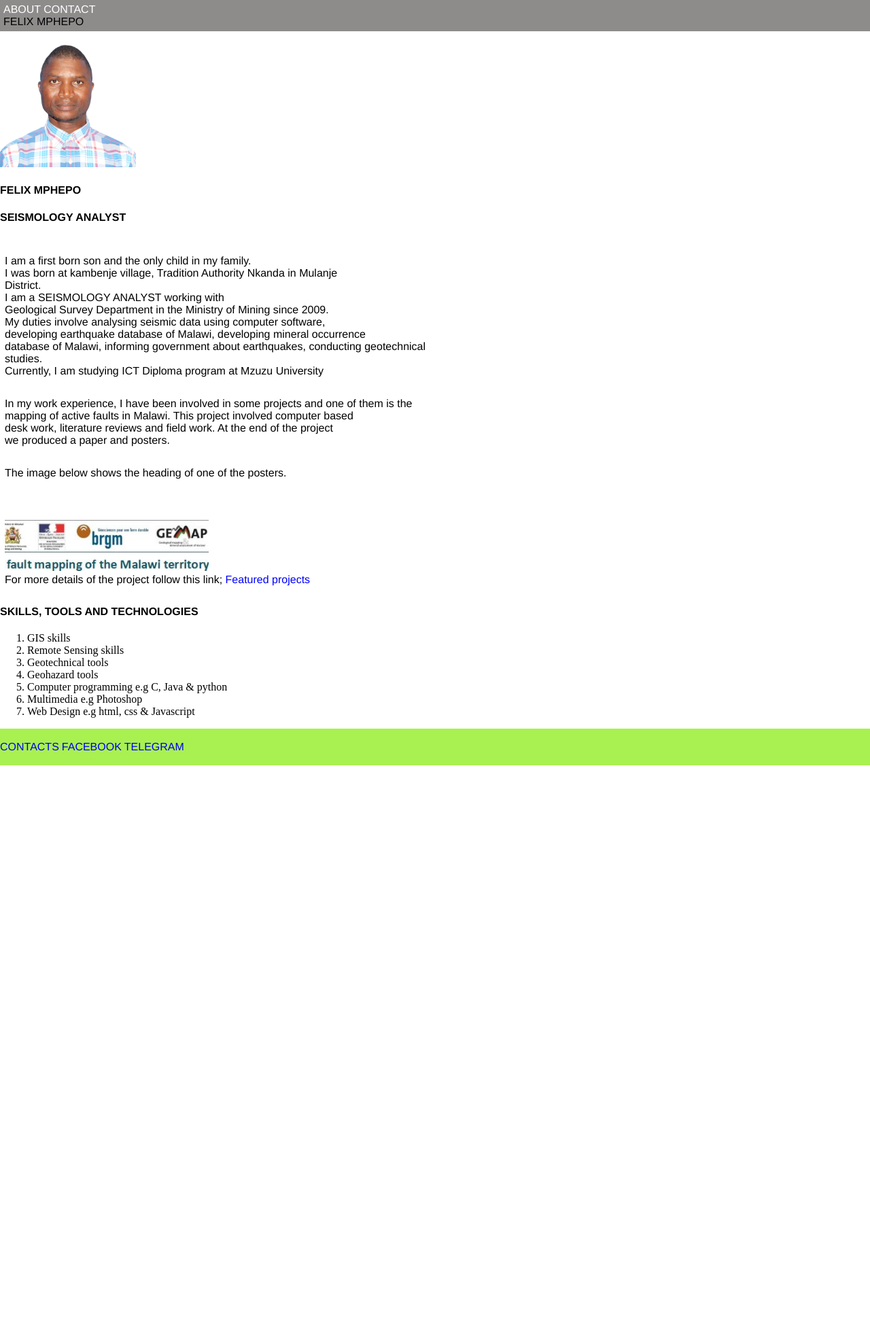
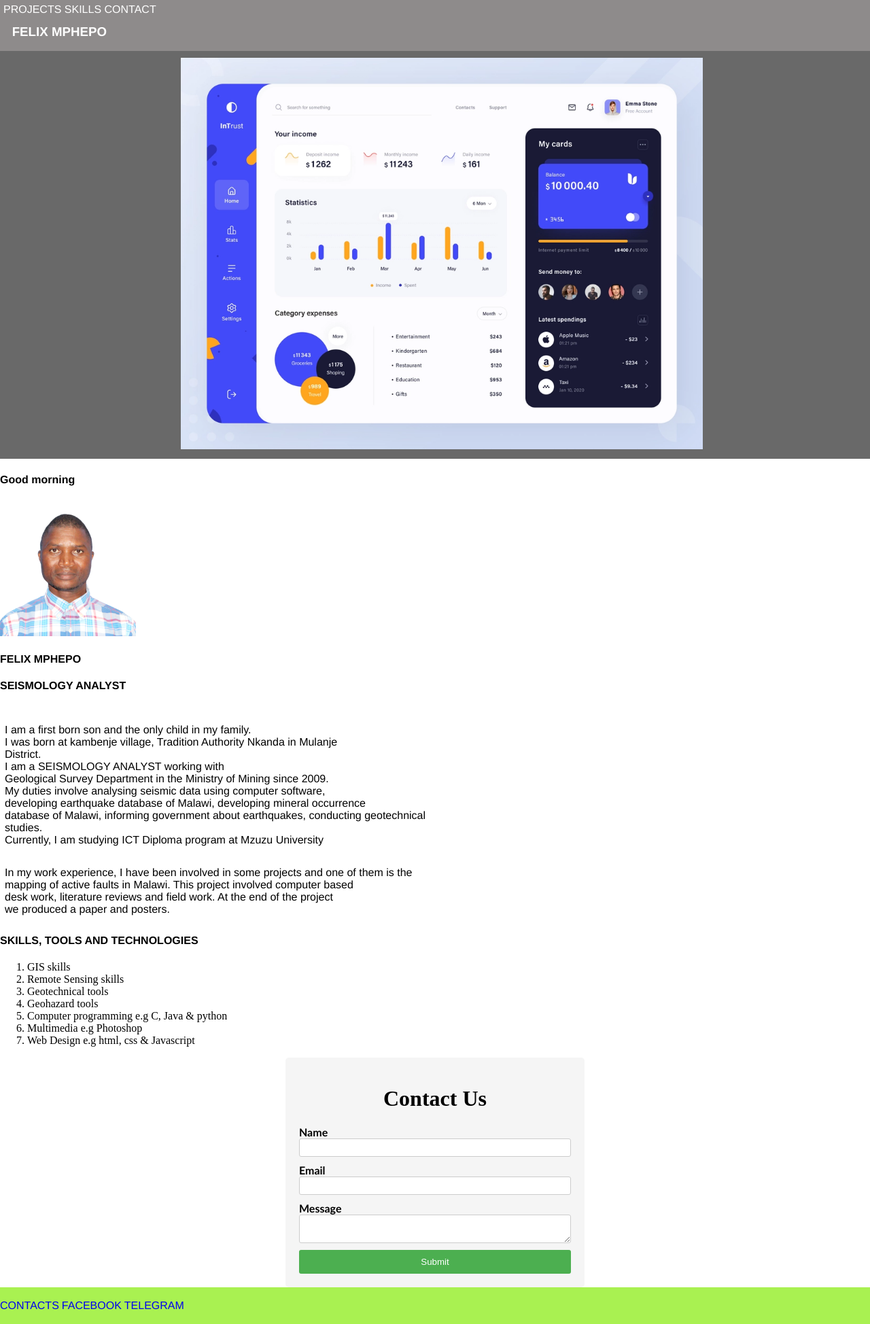
Before and after one commit to FelixMphepo/my-portfolio, a PHP site: page / in a window 1280 px wide. Shown: the whole page at 68% size. Before the commit the page ends 1126 px from the top, so only its background shows below. Run offline with PHP 8.4, Linux system fonts and the light colour scheme.

Commit message:
third commit

```diff
--- a/css.css
+++ b/css.css
@@ -27,3 +27,85 @@ h4{
 nav{
     color: white;
 }
+
+.slideshow-container {
+    width: 100%;
+    text-align: center;
+    position: relative;
+    padding: 10px;
+    background-color: dimgrey;
+  }
+
+  .mySlides {
+    display: none;
+  }
+
+
+  .container {
+    width: 400px;
+    margin: 0 auto;
+    padding: 20px;
+    background-color: #f5f5f5;
+    border-radius: 5px;
+  }
+
+  h1 {
+    text-align: center;
+  }
+
+  form {
+    display: flex;
+    flex-direction: column;
+    font-family: 'Gill Sans', 'Gill Sans MT', Calibri, 'Trebuchet MS', sans-serif;
+  }
+
+  label {
+    font-weight: bold;
+  }
+
+  input, textarea {
+    margin-bottom: 10px;
+    padding: 5px;
+    border: 1px solid #ccc;
+    border-radius: 3px;
+  }
+
+  button {
+    background-color: #4CAF50;
+    color: white;
+    border: none;
+    padding: 10px 20px;
+    border-radius: 3px;
+    cursor: pointer;
+  }
+
+  button:hover {
+    background-color: #45a049;
+  }
+
+
+  #contentSection {
+    margin-top: 20px;
+    border: 1px solid #ccc;
+    padding: 10px;
+  }
+
+  #contentSection p {
+    margin: 5px 0;
+  }
+
+  .progress-bar {
+    width: 300px;
+    height: 20px;
+    background-color: #f2f2f2;
+    border-radius: 10px;
+    overflow: hidden;
+  }
+
+  .progress {
+    height: 100%;
+
+    background-color: #4CAF50;
+    width: 60%;
+    transition: width 0.5s ease-in-out;
+  }
--- a/index.html
+++ b/index.html
@@ -7,12 +7,32 @@
     </head>
             <header>
                 <nav>
-                    <a href="about.html" style="color: white;">ABOUT</a>
+                    <a href="projects.html" style="color: white;">PROJECTS</a>
+                    <a href="skills.html"   style="color: white;">SKILLS</a>
                     <a href="contacts.html" style="color: white;">CONTACT</a>
-                </nav>
-            FELIX MPHEPO
+            <H3 style="margin: 1%;">FELIX MPHEPO</H3>
+        </nav>
             </header>
 <body>
+    <div class="slideshow-container">
+
+        <!-- Slides -->
+        <div class="mySlides">
+          <img src="images/bank.webp" style="width:60%">
+        </div>
+
+        <div class="mySlides">
+          <img src="images/faults.png" style="width:60%">
+        </div>
+
+        <div class="mySlides">
+          <img src="images/school.png" style="width:60%">
+        </div>
+      </div>
+
+      <h4 id="greeting"></h4>
+
+
     <img src="images/12.jpg" width="200px">
     <h4>FELIX MPHEPO</h4>
     <h4>SEISMOLOGY ANALYST</h4>
@@ -32,14 +52,8 @@
         <br> mapping of active faults in Malawi. This project involved computer based
         <br> desk work, literature reviews and field work. At the end of the project
         <br> we produced a paper and posters.
-        <p>The image below shows the heading of one of the posters.</p>
-        </p>
-        <p>
-            <img src="images/10.JPG"width="300px"
-        </p>
-        <br>For more details of the project follow this link;
-       <a href="Featured projects.html" style="color: blue;">Featured projects</a>
     </p>
+
     <h4>SKILLS, TOOLS AND TECHNOLOGIES</h4>
     <ol>
         <li>GIS skills</li>
@@ -50,6 +64,23 @@
         <li>Multimedia e.g Photoshop</li>
         <li>Web Design e.g html, css & Javascript</li>
     </ol>
+
+    <div class="container">
+        <h1>Contact Us</h1>
+        <form>
+          <label for="name">Name</label>
+          <input type="text" id="name" name="name" required>
+
+          <label for="email">Email</label>
+          <input type="email" id="email" name="email" required>
+
+          <label for="message">Message</label>
+          <textarea id="message" name="message" required></textarea>
+
+          <button type="submit">Submit</button>
+        </form>
+</div>
+    <script src="script.js"></script>
 </body>
 <footer>
     <br>
--- /dev/null
+++ b/script.js
@@ -0,0 +1,69 @@
+// JavaScript to handle automatic slideshow
+  var slideIndex = 0;
+  showSlides();
+
+  function showSlides() {
+    var i;
+    var slides = document.getElementsByClassName("mySlides");
+
+    // Hide all slides
+    for (i = 0; i < slides.length; i++) {
+      slides[i].style.display = "none";
+    }
+
+    // Increment slide index
+    slideIndex++;
+
+    // Loop back to the first slide
+    if (slideIndex > slides.length) {
+      slideIndex = 1;
+    }
+
+    // Display the current slide
+    slides[slideIndex - 1].style.display = "block";
+
+    // Change slide every 2 seconds (2000 milliseconds)
+    setTimeout(showSlides, 2000);
+}
+
+
+const hour = new Date().getHours();
+
+let greeting;
+
+if (hour >= 0 && hour < 12) {
+  greeting = 'Good morning';
+} else if (hour >= 12 && hour < 18) {
+  greeting = 'Good afternoon';
+} else {
+  greeting = 'Good evening';
+}
+const greetingElement = document.getElementById('greeting');
+greetingElement.textContent = greeting;
+
+
+
+
+const searchInput = document.getElementById('searchInput');
+const searchButton = document.getElementById('searchButton');
+const contentSection = document.getElementById('contentSection');
+var paragraphs = contentSection.getElementsByTagName('p');
+
+
+searchButton.addEventListener('click', filterParagraphs);
+searchInput.addEventListener('keyup', filterParagraphs);
+
+function filterParagraphs() {
+  const searchQuery = searchInput.value.toLowerCase();
+
+  for (let i = 0; i < paragraphs.length; i++) {
+    const paragraph = paragraphs[i];
+    const paragraphText = paragraph.textContent.toLowerCase();
+
+    if (paragraphText.includes(searchQuery)) {
+      paragraph.style.display = 'block';
+    } else {
+      paragraph.style.display = 'none';
+    }
+  }
+}
```
Also changed, not shown: Featured projects.html (deleted, +0 -39 lines), about.html (deleted, +0 -23 lines), contacts.html (+7 -5 lines), projects.html (added, +61 -0 lines), skills.html (added, +36 -0 lines), images/bank.webp (added), images/faults.png (added), images/school.png (added).
